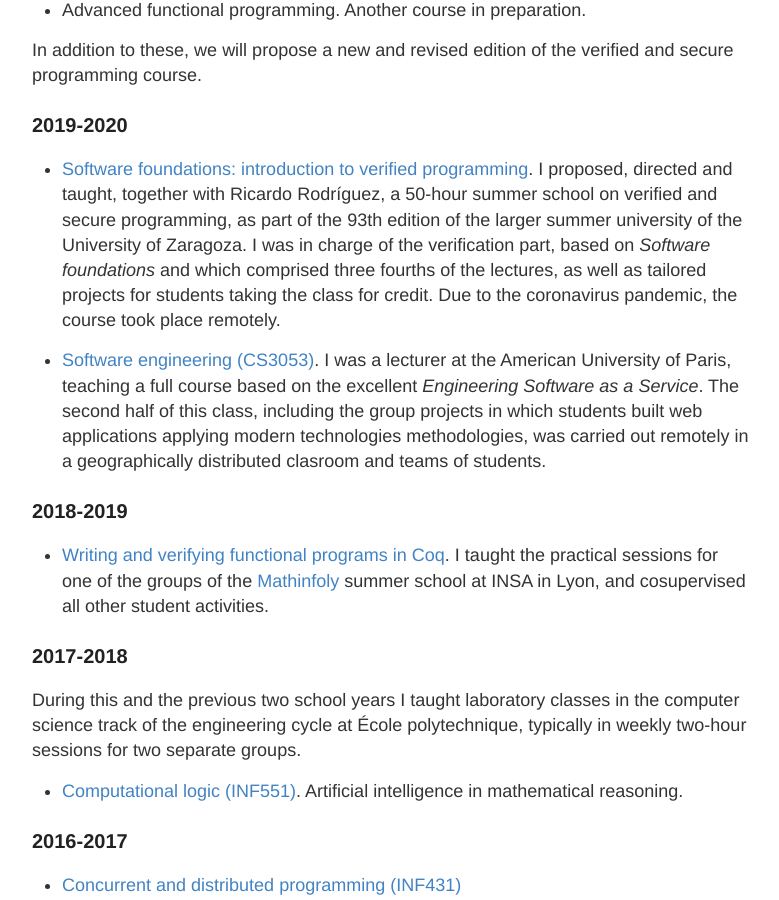
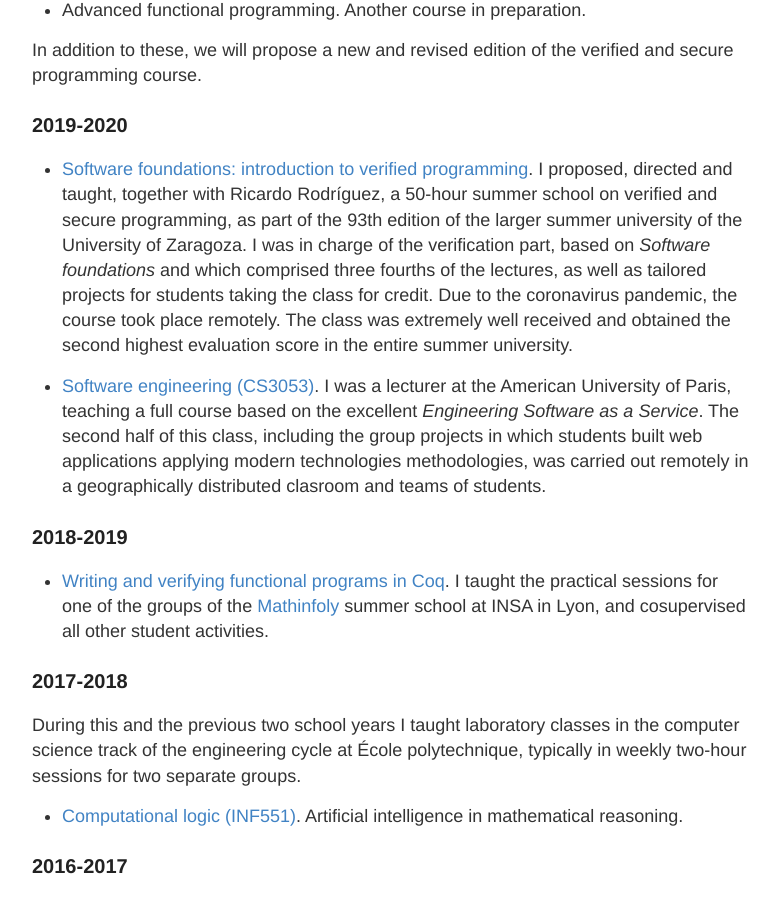
Before and after one commit to robblanco/robblanco.github.io, a Jekyll site: the page built from teaching.md, in a window 1280 px wide and 900 px high, scrolled down 762 px. Shown: the whole window, without its empty margins (248-1027 px from the left). Built offline with Jekyll 4.4.1, drawn with Linux system fonts in a browser that asks for light colours.

Commit message:
On student evaluations

```diff
--- a/teaching.md
+++ b/teaching.md
@@ -45,7 +45,8 @@ and secure programming course.
   charge of the verification part, based on *Software foundations* and which
   comprised three fourths of the lectures, as well as tailored projects for
   students taking the class for credit. Due to the coronavirus pandemic, the
-  course took place remotely.
+  course took place remotely. The class was extremely well received and obtained
+  the second highest evaluation score in the entire summer university.
 
 * [Software engineering (CS3053)](https://catalog.aup.edu/course/cs3053/spring-2020).
   I was a lecturer at the American University of Paris, teaching a
```
